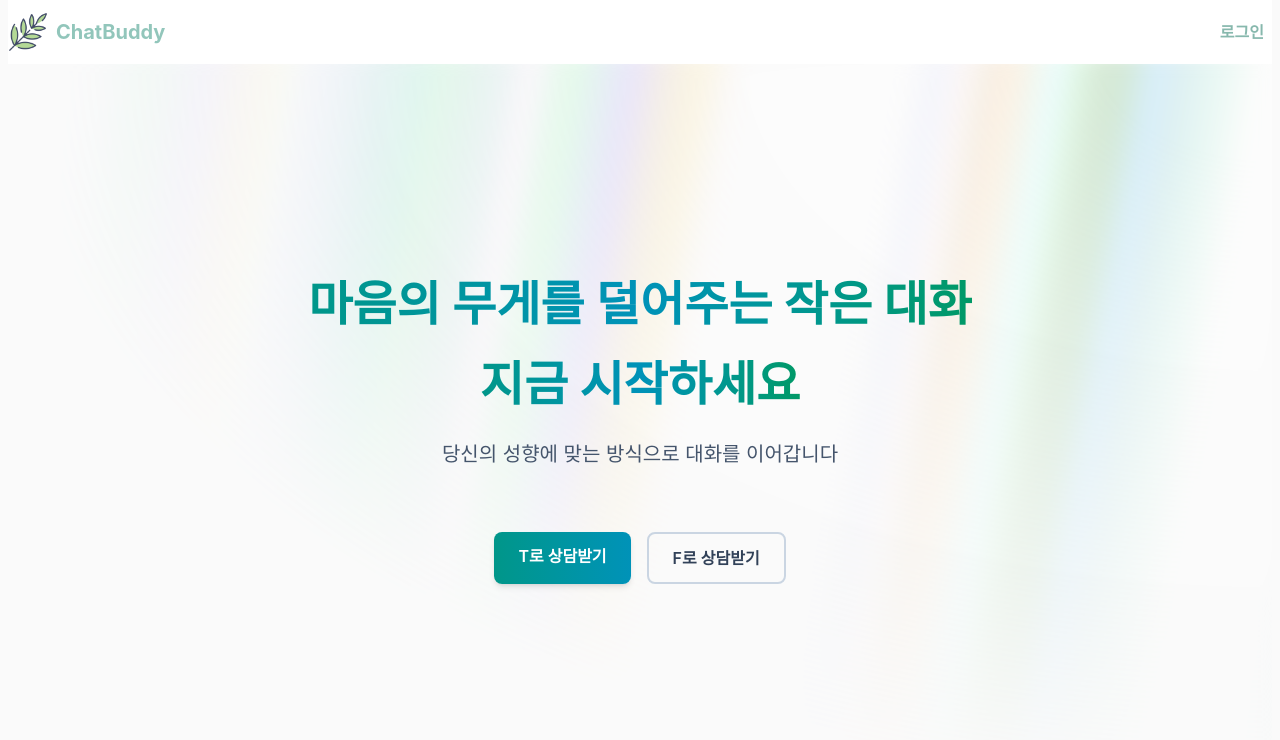
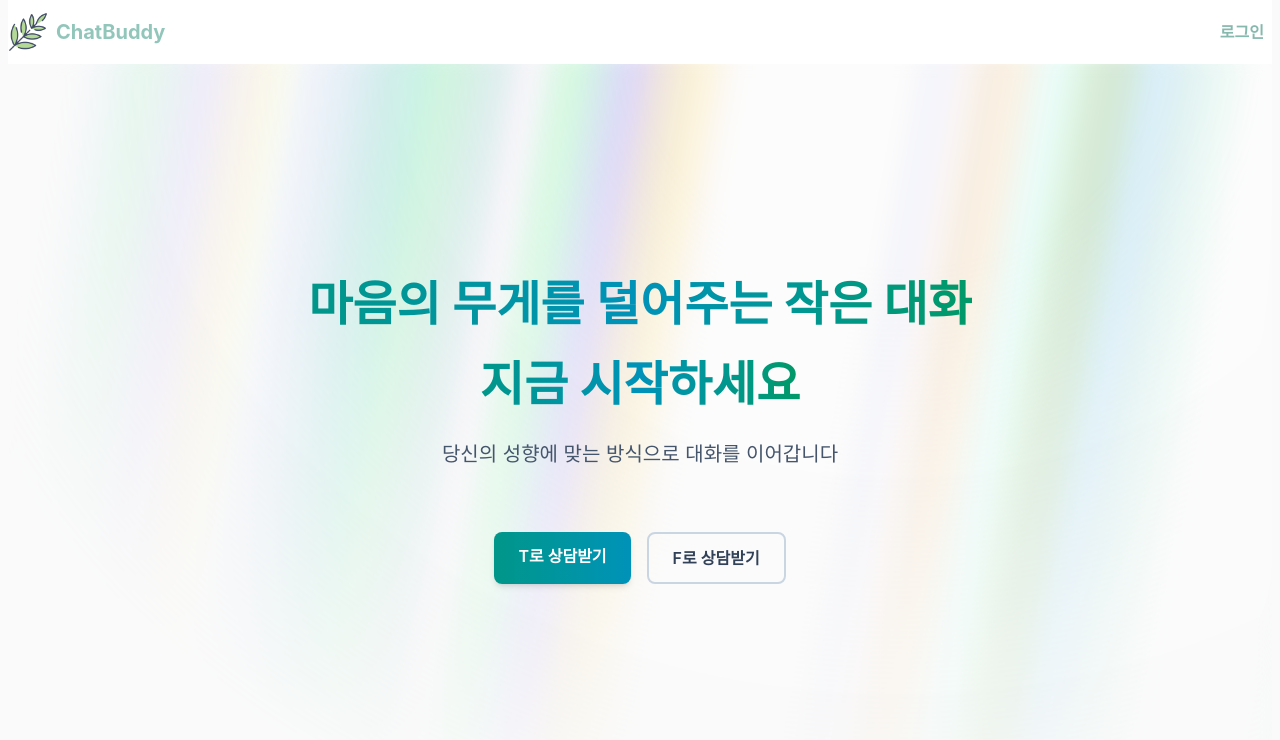
Before and after one commit to Sesac07/chatbuddy, a Next.js app: page / in a window 1280 px wide. Shown: the top 740 px of the page. Built offline with nearby package versions, Linux system fonts and the light colour scheme; no server answers.

Commit message:
style: 홈페이지 오로라 배경 수정

```diff
--- a/src/app/page.tsx
+++ b/src/app/page.tsx
@@ -31,7 +31,7 @@ export default function Home() {
 
             'pointer-events-none absolute -inset-[10px]',
 
-            '[mask-image:radial-gradient(ellipse_at_100%_0%,black_10%,transparent_70%)]',
+            '[mask-image:radial-gradient(ellipse_at_70%_0%,black_20%,transparent_80%)]',
           )}></div>
       </div>
 
```
